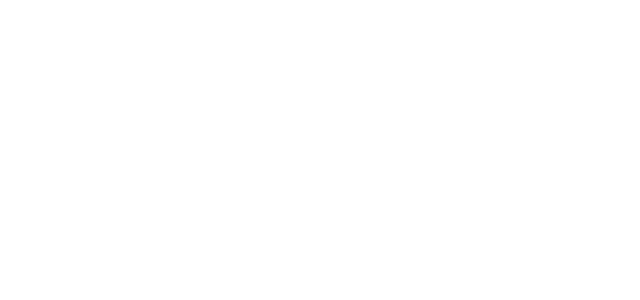
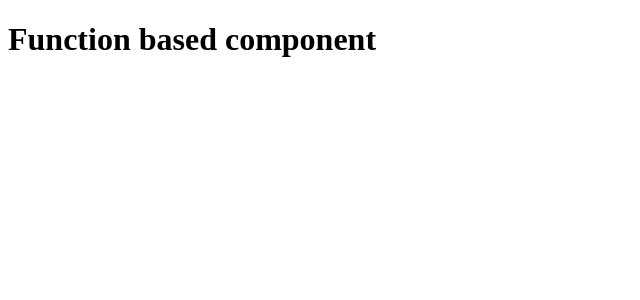
Before and after one commit to Nandan2890/react-js-jspider, a React (Vite) app in the folder myreactapp/: page / in a window 1280 px wide. Shown: the top 300 px of the page, without its empty margins (0-640 px from the left). Built offline with nearby package versions, Linux system fonts and the light colour scheme.

Commit message:
feature 1

```diff
--- a/myreactapp/src/App.jsx
+++ b/myreactapp/src/App.jsx
@@ -1,11 +1,14 @@
 //* Parent component
-import Navbar from "./components/Navbar";
+// import Navbar from "./components/Navbar";
+import Fbc from "./alltopics/typesofcomponents/fbc";
 
 function App(){
     return (
         <div>
 
             {/* <Navbar /> */}
+
+            <Fbc />
         </div>
 
     );
--- a/myreactapp/src/alltopics/typesofcomponents/fbc.jsx
+++ b/myreactapp/src/alltopics/typesofcomponents/fbc.jsx
@@ -0,0 +1,9 @@
+const Fbc = () => {
+    return (
+        <div>
+            <h1>Function based component</h1>
+        </div>
+    );
+};
+
+export default Fbc;
```
